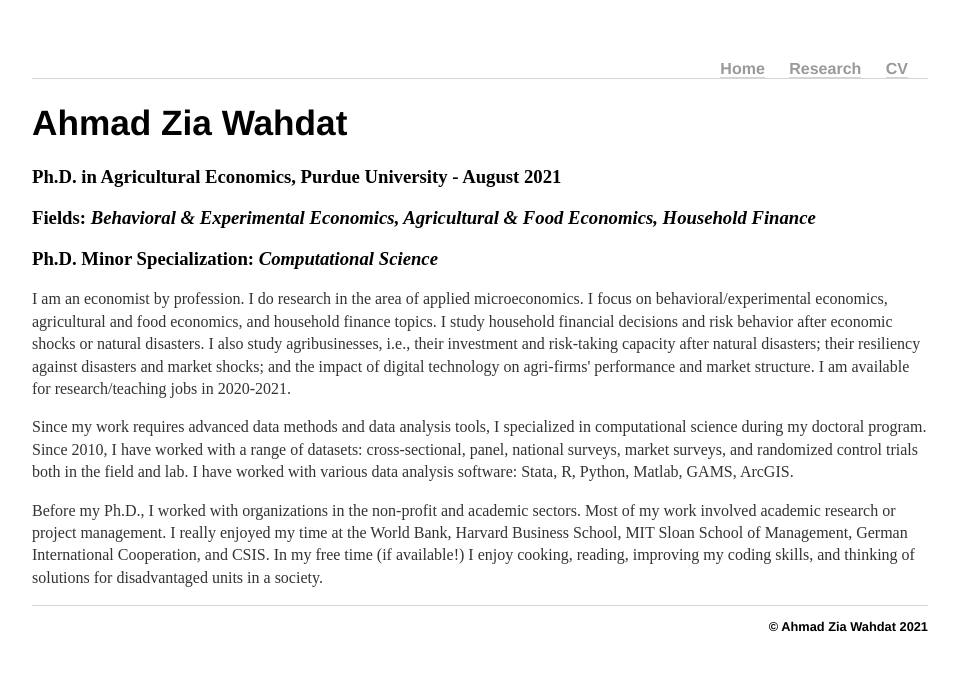
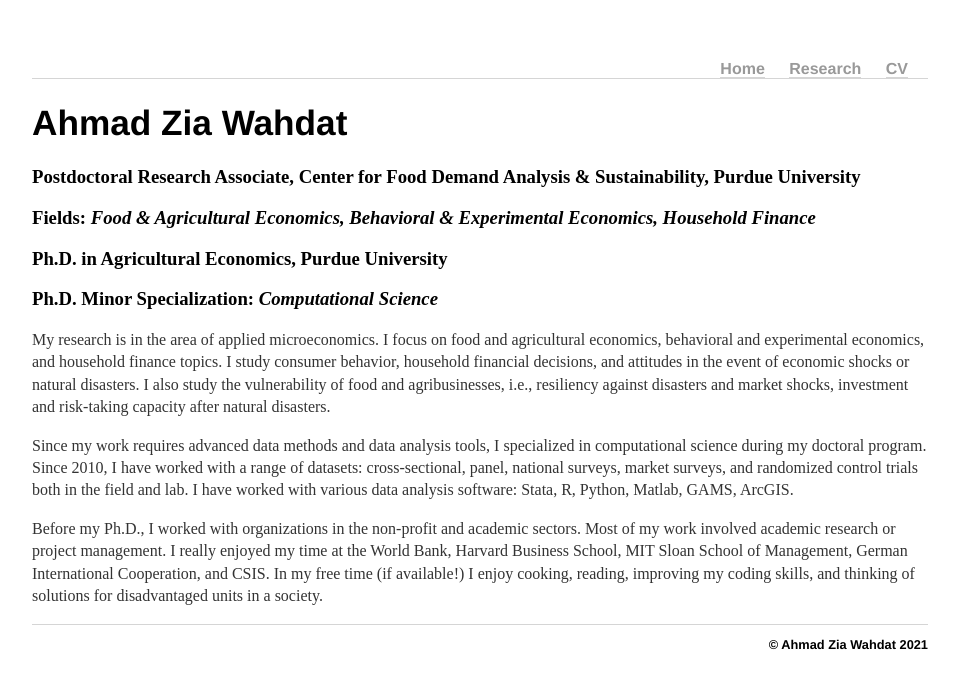
Before and after one commit to awahdat/webpage, a Jekyll site: the page built from index.html, in a window 1280 px wide. Shown: the top 689 px of the page, without its empty margins (160-1119 px from the left). Built offline with Jekyll 4.4.1, drawn with Linux system fonts in a browser that asks for light colours.

Commit message:
Update index.html

```diff
--- a/index.html
+++ b/index.html
@@ -4,16 +4,17 @@ title: Ahmad Zia Wahdat
 ---
 <div class="blurb">
 	<h1>Ahmad Zia Wahdat</h1>
-			<h3>Ph.D. in Agricultural Economics, Purdue University - August 2021</h3>
+			<h3>Postdoctoral Research Associate, Center for Food Demand Analysis & Sustainability, Purdue University</h3>
 			<!-- <h3>Available for research/teaching jobs in 2020-2021 (awahdat AT purdue.edu)</h3> -->
-			<h3>Fields: <em>Behavioral & Experimental Economics, Agricultural & Food Economics, Household Finance</em></h3>
+			<h3>Fields: <em>Food & Agricultural Economics, Behavioral & Experimental Economics, Household Finance</em></h3>
+			<h3>Ph.D. in Agricultural Economics, Purdue University</em></h3>
 			<h3>Ph.D. Minor Specialization: <em>Computational Science</em></h3>
 
-	<p>I am an economist by profession. I do research in the area of applied microeconomics. I focus on behavioral/experimental
-	economics, agricultural and food economics, and household finance topics.
-        I study household financial decisions and risk behavior after economic shocks or natural disasters.
-        I also study agribusinesses, i.e., their investment and risk-taking capacity after natural disasters; their resiliency against disasters and market shocks;
-        and the impact of digital technology on agri-firms' performance and market structure. I am available for research/teaching jobs in 2020-2021.</p>
+	<p>My research is in the area of applied microeconomics. I focus on food and agricultural economics, behavioral and experimental
+	economics, and household finance topics.
+        I study consumer behavior, household financial decisions, and attitudes in the event of economic shocks or natural disasters.
+        I also study the vulnerability of food and agribusinesses, i.e., resiliency against disasters and market shocks,
+	investment and risk-taking capacity after natural disasters.</p>
 
         <p>Since my work requires advanced data methods and data analysis tools, I specialized in computational science during my doctoral program.
         Since 2010, I have worked with a range of datasets: cross-sectional, panel, national surveys, market surveys, and randomized control trials both in the field and lab.
```
